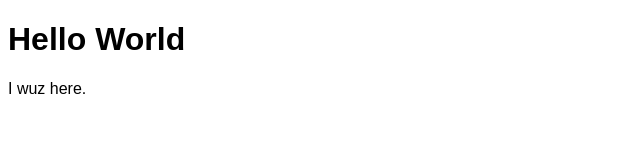
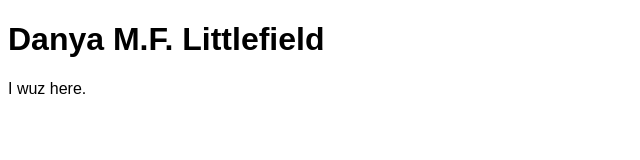
Before and after one commit to danyamfl/danyamfl.github.io, a plain HTML site: page index.html in a window 1280 px wide. Shown: the whole page, without its empty margins (0-640 px from the left). Drawn offline with Linux system fonts and the light colour scheme.

Commit message:
change name, second attempt to change font

```diff
--- a/index.html
+++ b/index.html
@@ -6,7 +6,8 @@
     <title>Hello World</title>
 </head>
 <body>
-    <h1>Hello World</h1>
+<font face="arial,helvetica">
+    <h1>Danya M.F. Littlefield</h1>
     <p>I wuz here.</p>
 </body>
 </html>
```
